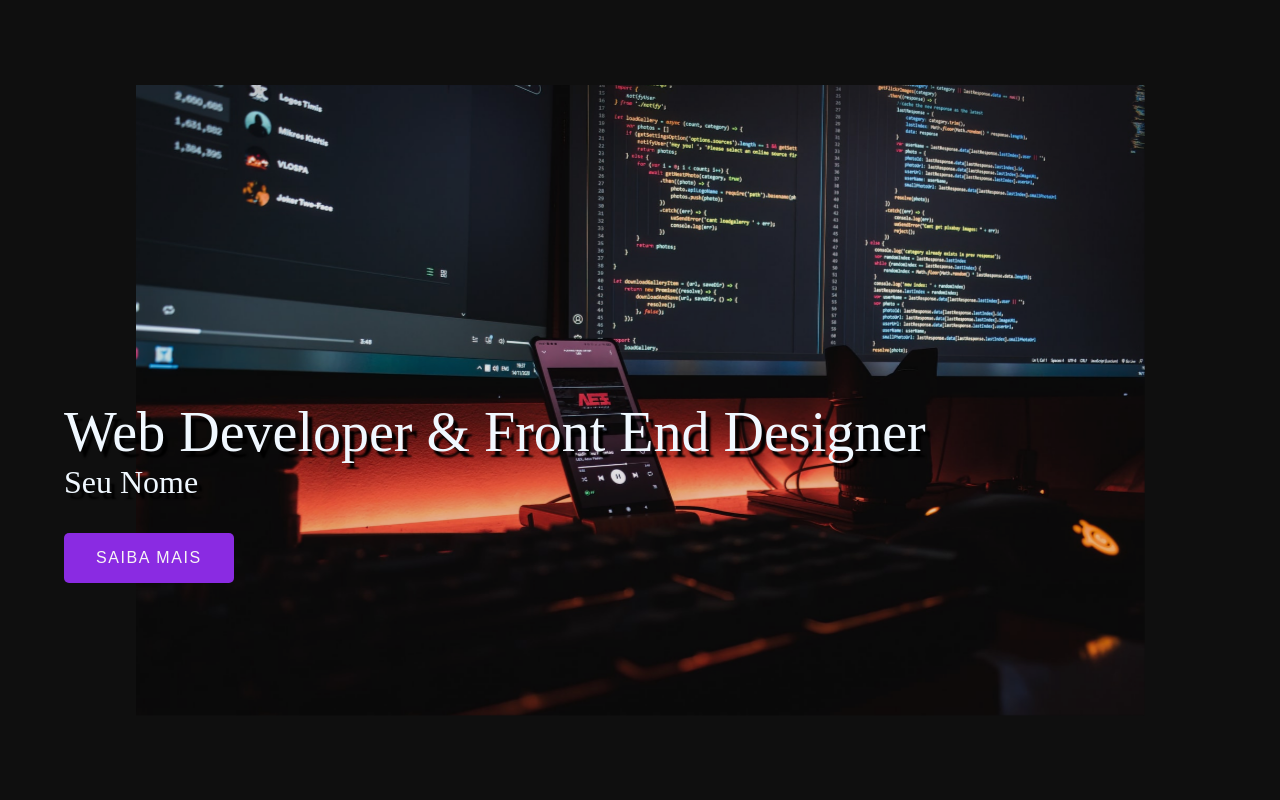
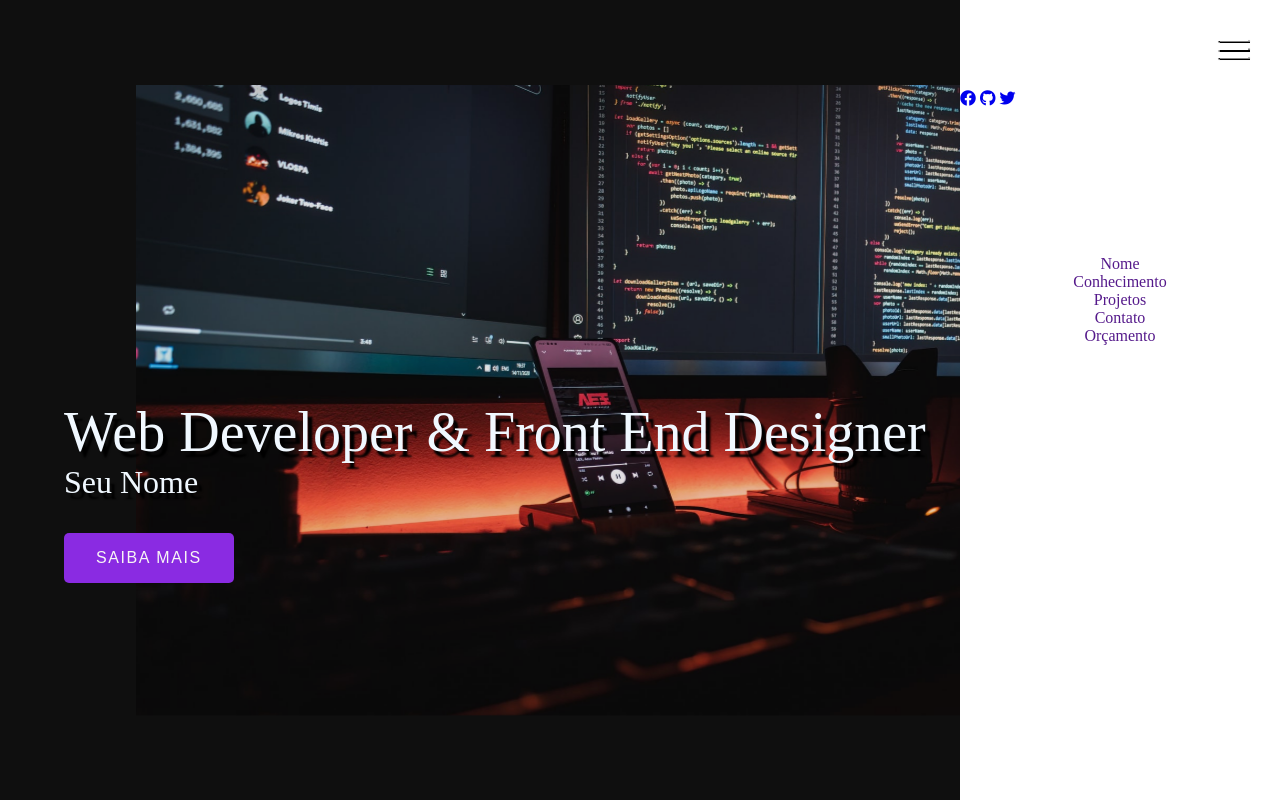
Before and after one commit to Wandersonfsa/portf-lio, a plain HTML site: page index.html in a window 1280 px wide. Drawn offline with Linux system fonts and the light colour scheme.

Commit message:
alteração dos menus

```diff
--- a/index.html
+++ b/index.html
@@ -16,6 +16,11 @@
 <body>
 
     <div class="container">
+        <div class="menu-top">
+            <div class="line" id="line1"></div>
+            <div class="line" id="line2"></div>
+            <div class="line" id="line3"></div>
+        </div>
         <header>
             <div class="img wrapper">
                 <img src="img/bg.jpg " alt="">
@@ -26,6 +31,22 @@
                 <button>Saiba mais</button>
             </div>
         </header>
+        <div class="sidebar">
+            <nav>
+                <ul class="menu">
+                    <li class="menu-item"><a href="" class="menu link">Nome</a></li>
+                    <li class="menu-item"><a href="" class="menu link">Conhecimento</a></li>
+                    <li class="menu-item"><a href="" class="menu link">Projetos</a></li>
+                    <li class="menu-item"><a href="" class="menu link">Contato</a></li>
+                    <li class="menu-item"><a href="" class="menu link">Orçamento</a></li>
+                </ul>
+            </nav>
+            <div class="social-media">
+                <a href="#"><i class="fa-brands fa-facebook"></i></a>
+                <a href="#"><i class="fa-brands fa-github"></i></a>
+                <a href="#"><i class="fa-brands fa-twitter"></i></a>
+            </div>
+        </div>
     </div>
 
 </body>
--- a/style.css
+++ b/style.css
@@ -5,6 +5,30 @@
 * {
     margin: 0;
     padding: 0%;
+    list-style: none; /*retira os marcadores de todos os elementos, dos li por exemplo*/
+    text-decoration: none; /*retira o sublinhado dos elementos*/
+}
+
+.menu-top {
+    width: 2rem;
+    height: 2rem;
+    position: fixed;
+    z-index: 100; /*define a profundidade do item*/
+    right: 2rem;
+    top: 2rem;
+    display: flex;
+    flex-direction: column;
+    justify-content: space-evenly;
+    cursor: pointer;
+}
+
+.line {
+    width: 100%;
+    height: 0.2rem;
+    background-color: white;
+    box-shadow: 0.1rem 0.1rem 1px black ;
+
+
 }
 
 header {
@@ -51,7 +75,7 @@ header {
     font-weight: 200;
     text-shadow: .3rem .4rem 2px rgba(0.0.0.0); /* sombra do texto*/
     margin-bottom: 2 rem;
-    animation: moveBanner 4s;
+    animation: moveBanner 4s forwards;
 }
 
 .banner p {
@@ -60,7 +84,7 @@ header {
     font-size: 2rem;
     text-shadow: .3rem .4rem 2px rgba(0.0.0.0);
     margin-bottom: 2rem;
-    animation: moveBanner 4s;
+    animation: moveBanner 4s forwards;
 }
 
 .banner button{
@@ -75,7 +99,7 @@ header {
     letter-spacing: .1rem;
     border-radius: 5px;
     cursor: pointer;
-    animation: moveBanner 4s;
+    animation: moveBanner 4s forwards;
 }
 
 .banner button:hover{ /* define o que acontece com botao quando se está com o mouse em cima*/
@@ -90,3 +114,23 @@ header {
         transform: translateY(0)rotateY(0); /*volta ao lugar original*/
     }
 }
+
+.sidebar {
+    width: 20rem;
+    height: 100vh;
+    background-color: white;
+    position: fixed;
+    top: 0;
+    right: 0;
+}
+
+.menu {
+    position: relative;
+    top: 150px;
+    left: 80px;
+    transform: translate(-50%, -50%);
+}
+
+.menu-item {
+    text-align: center;
+}
```
Also changed, not shown: 1 other file.
